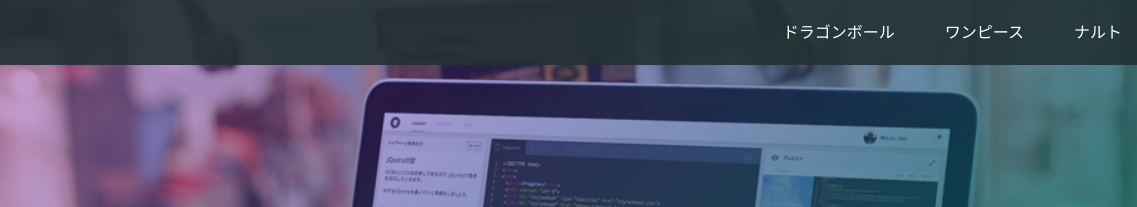
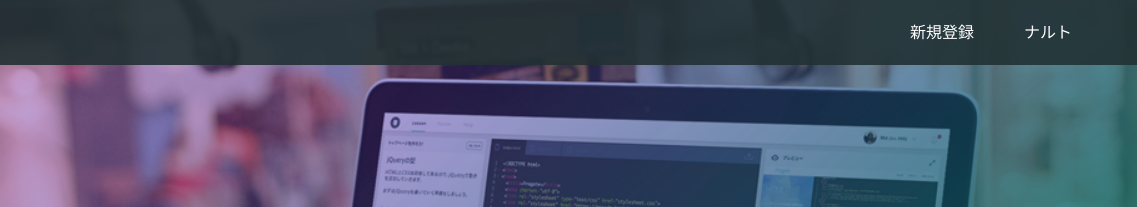
Before and after one commit to makotomakotomakoto/makotomakotomakoto.github.io, a plain HTML site: page index.html in a window 1280 px wide. Shown: the top 207 px of the page, 143-1280 px from the left. Drawn offline with Linux system fonts and the light colour scheme.

Commit message:
Update index.html

```diff
--- a/index.html
+++ b/index.html
@@ -15,8 +15,8 @@
       </div>
       <span class="fa fa-bars menu-icon"></span>
       <div class="header-right">
-        <a href="#">ドラゴンボール</a>
-        <a href="#">ワンピース</a>
+        <a href="#">新規登録</a>
+        <a href="#"></a>
         <a href="#" class="login">ナルト</a>
       </div>
     </div>
```
